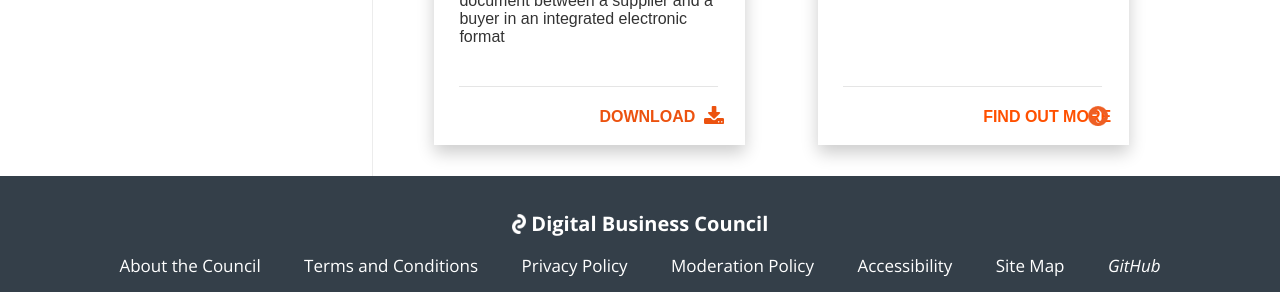
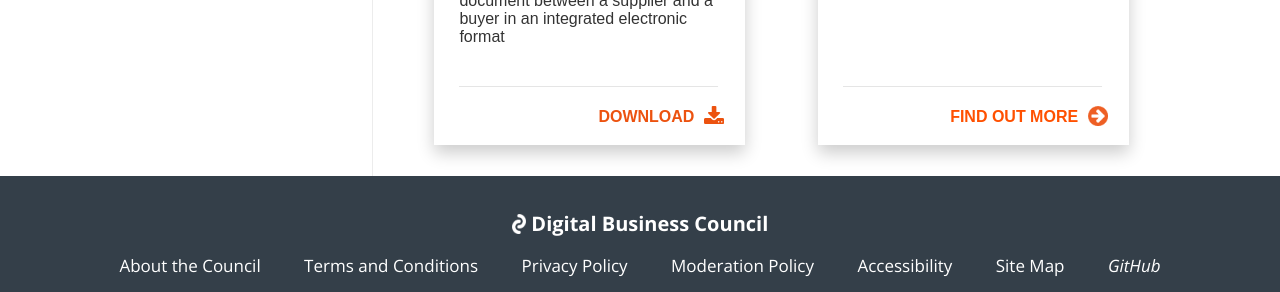
Before and after one commit to Digital-Business-Council/Digital-Business-Council.github.io, a Jekyll site: the page built from index.md, in a window 1280 px wide. Shown: the part 1061-1353 px from the top of the page. Built offline with Jekyll 4.4.1, drawn with Linux system fonts in a browser that asks for light colours; our own code applies the rules of GitHub Pages for plain Markdown files.

Commit message:
Update _content.scss

```diff
--- a/_sass/_content.scss
+++ b/_sass/_content.scss
@@ -203,8 +203,8 @@ h3 {
         	display: block;
         	line-height: normal;
             	border-width: 0px;
-		 top:352px;
-		 left:165px;
+		top:352px;
+		right:70px;
 		z-index:6;
 	}
 
```
